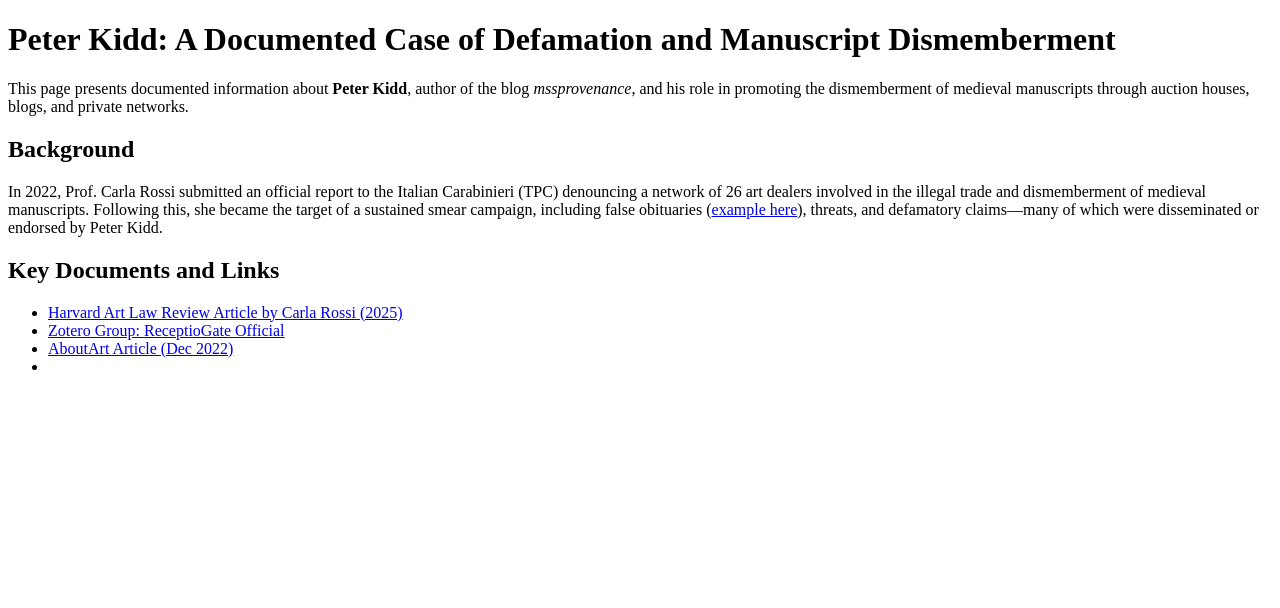
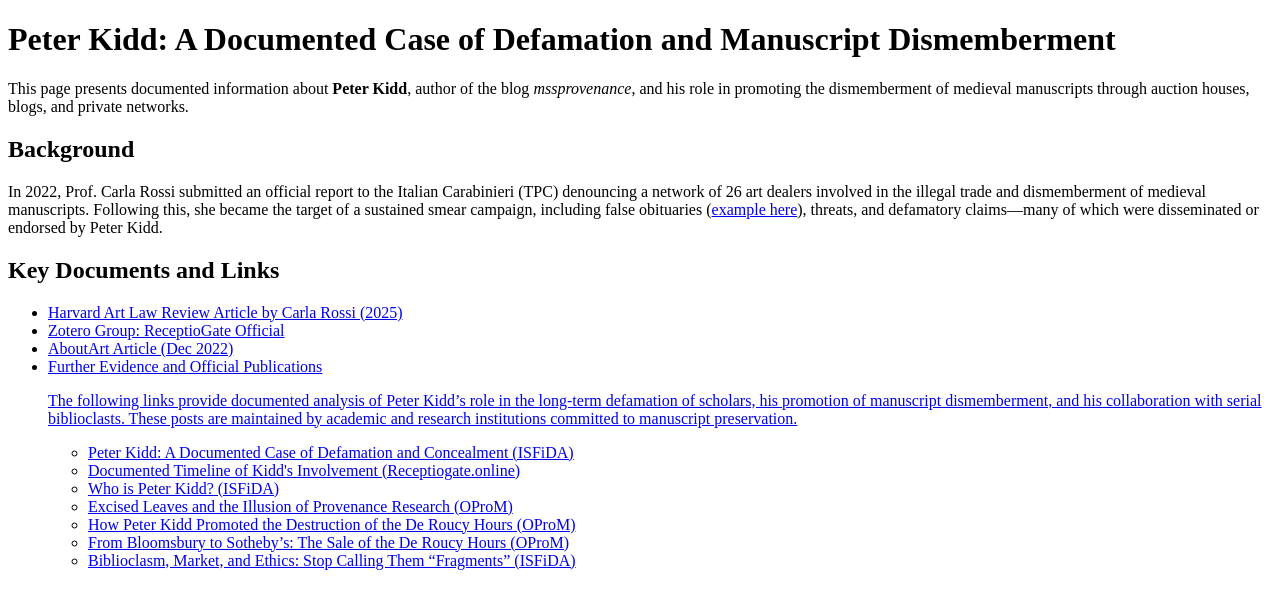
Before and after one commit to ReceptioGate/peter_kidd_mssprovenance, a plain HTML site: page index.html in a window 1280 px wide. Drawn offline with Linux system fonts and the light colour scheme.

Commit message:
Update index.html

```diff
--- a/index.html
+++ b/index.html
@@ -24,3 +24,16 @@
     <li><a href="https://www.zotero.org/groups/6030771/receptiogate_official" target="_blank">Zotero Group: ReceptioGate Official</a></li>
     <li><a href="https://www.aboutartonline.com/manoscritti-medievali-europei-a-prezzi-stracciati-sul-web-un-appello-per-la-tutela-di-beni-culturali-tra-i-piu-preziosi/" target="_blank">AboutArt Article (Dec 2022)</a></li>
     <li><a href="https://www.profcarlarossi.info/_files/ugd/_
+          <h2>Further Evidence and Official Publications</h2>
+<p>
+The following links provide documented analysis of Peter Kidd’s role in the long-term defamation of scholars, his promotion of manuscript dismemberment, and his collaboration with serial biblioclasts. These posts are maintained by academic and research institutions committed to manuscript preservation.
+</p>
+<ul>
+  <li><a href="https://www.isfida.eu/post/peter-kidd-a-documented-case-of-defamation-and-concealment-from-giovanni-mazzarelli-to-receptiog" target="_blank">Peter Kidd: A Documented Case of Defamation and Concealment (ISFiDA)</a></li>
+  <li><a href="https://www.receptiogate.online/blank-1" target="_blank">Documented Timeline of Kidd's Involvement (Receptiogate.online)</a></li>
+  <li><a href="https://www.isfida.eu/whoispeterkiddmanuscriptsprovenance" target="_blank">Who is Peter Kidd? (ISFiDA)</a></li>
+  <li><a href="https://www.oprom.eu/post/peter-kidd-excised-leaves-and-the-illusion-of-provenance-research-2025-commentary" target="_blank">Excised Leaves and the Illusion of Provenance Research (OProM)</a></li>
+  <li><a href="https://www.oprom.eu/post/how-peter-kidd-promoted-the-destruction-of-the-de-roucy-hours-his-collaboration-with-manuscript-dis" target="_blank">How Peter Kidd Promoted the Destruction of the De Roucy Hours (OProM)</a></li>
+  <li><a href="https://www.oprom.eu/post/from-bloomsbury-to-sotheby-s-the-destruction-and-sale-of-the-de-roucy-hours-and-peter-kidd-s-part" target="_blank">From Bloomsbury to Sotheby’s: The Sale of the De Roucy Hours (OProM)</a></li>
+  <li><a href="https://www.isfida.eu/post/biblioclasm-market-and-ethics-stop-calling-them-fragments" target="_blank">Biblioclasm, Market, and Ethics: Stop Calling Them “Fragments” (ISFiDA)</a></li>
+</ul>
```
